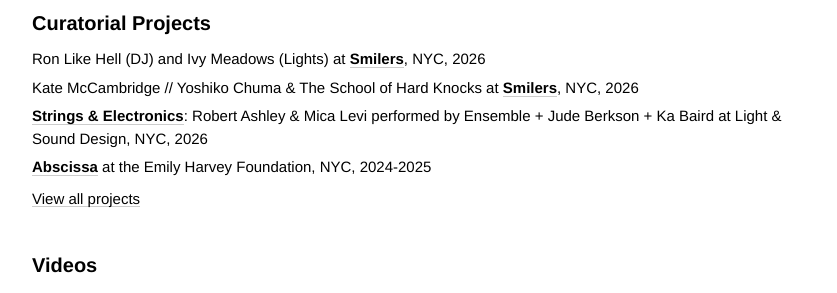
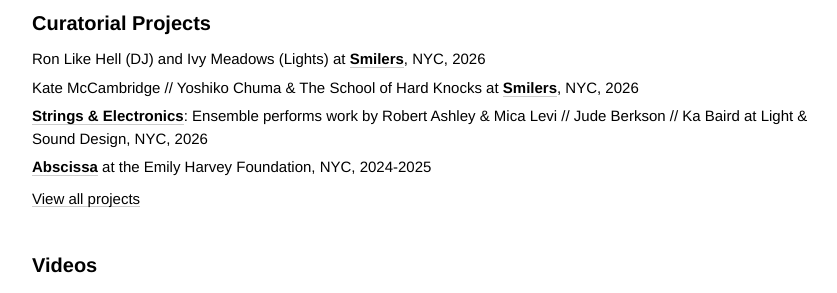
Before and after one commit to minicreative/maxlevin.me, a Jekyll site: the page built from index.md, in a window 1280 px wide. Shown: the part 436-729 px from the top of the page, without its empty margins (18-855 px from the left). Built offline with Jekyll 4.4.1, drawn with Linux system fonts in a browser that asks for light colours.

Commit message:
Updated Index

```diff
--- a/index.md
+++ b/index.md
@@ -199,8 +199,8 @@
       NYC, 2026
     is_priority: true
   - description: "**[Strings & Electronics](https://lightandsound.design/e/strings-electronics)**:
-      Robert Ashley & Mica Levi performed by Ensemble + Jude Berkson + Ka Baird at
-      Light & Sound Design, NYC, 2026"
+      Ensemble performs work by Robert Ashley & Mica Levi // Jude Berkson // Ka Baird
+      at Light & Sound Design, NYC, 2026"
     is_priority: true
   - description: "**[Abscissa](/pages/abscissa/)** at the Emily Harvey Foundation,
       NYC, 2024-2025"
```
